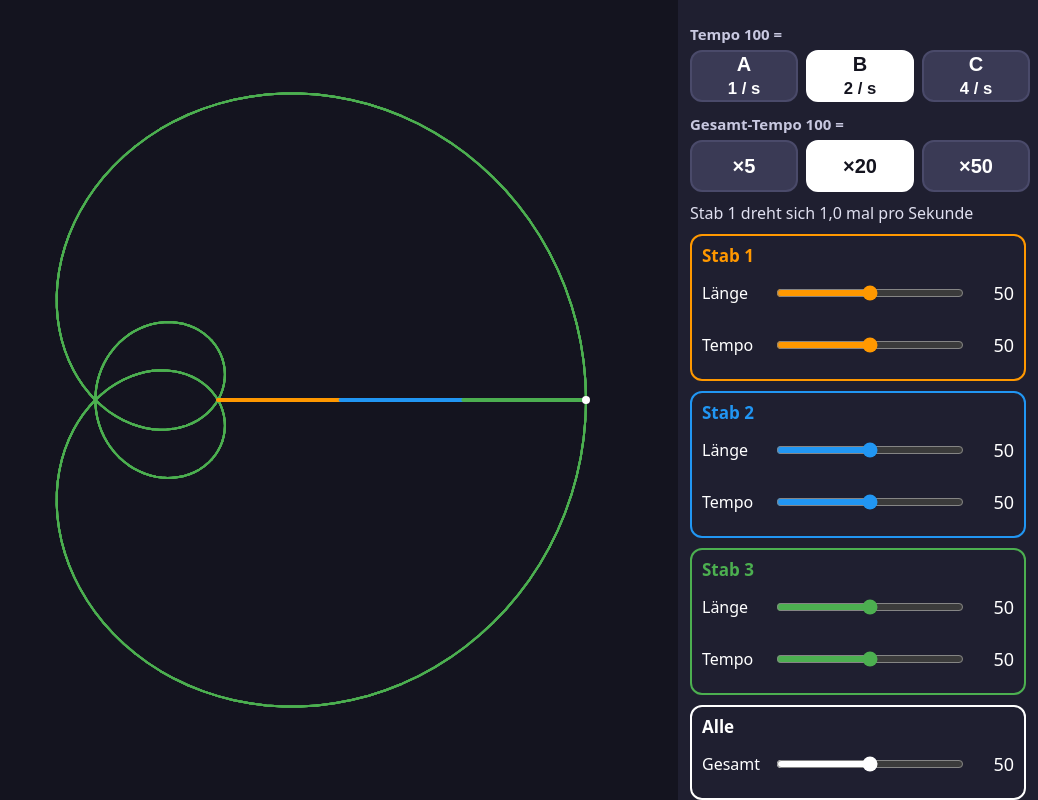
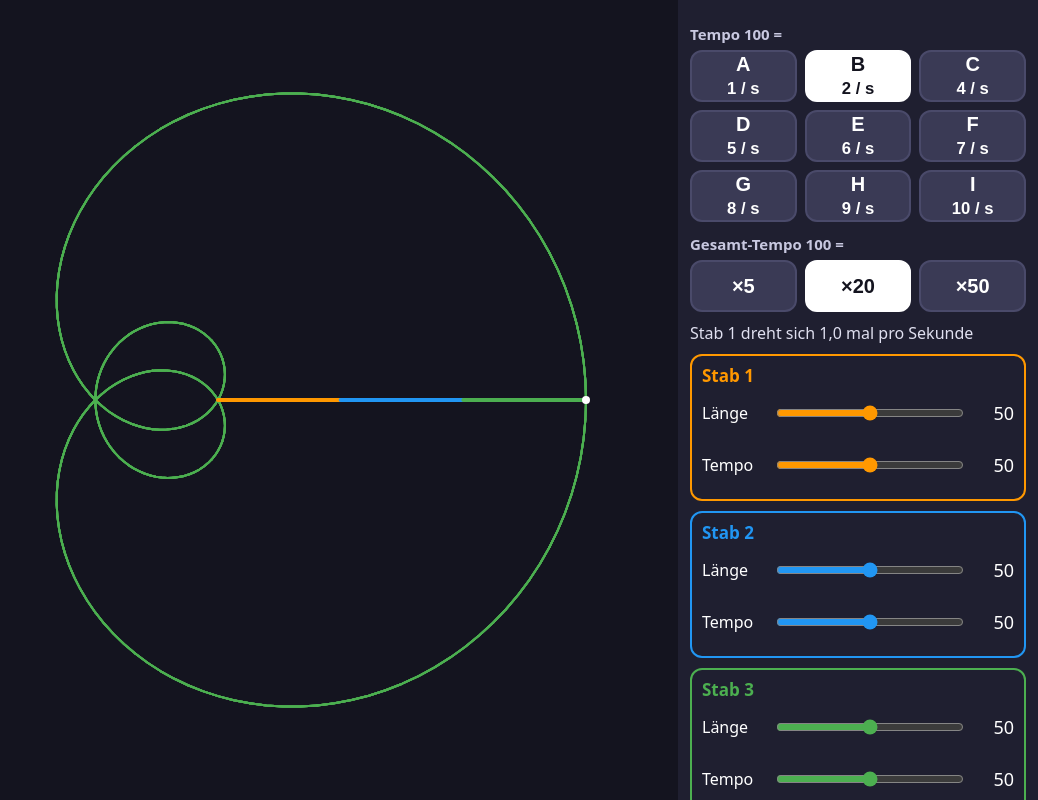
Before and after one commit to Bankai100988/zeigerkette, a plain HTML site: page demos/tempo-demo.html in a window 1280 px wide. Shown: the whole page, without its empty margins (242-1280 px from the left). Drawn offline with Linux system fonts and the light colour scheme.

Commit message:
Demo: Tempo-Varianten D bis I (5 bis 10 pro Sekunde)
Co-Authored-By: Claude Sonnet 5.5 <noreply@anthropic.com>

```diff
--- a/demos/tempo-demo.html
+++ b/demos/tempo-demo.html
@@ -21,8 +21,7 @@
     background: #1f1f30;
   }
   h2 { font-size: 15px; font-weight: 600; margin: 12px 0 6px; color: #c8c8e0; }
-  .reihe { display: flex; gap: 8px; }
-  .reihe button.wahl { flex: 0 0 108px; width: 108px; }
+  .reihe { display: grid; grid-template-columns: repeat(3, 1fr); gap: 8px; }
   button {
     min-height: 52px; font-size: 20px; font-weight: 600;
     border: 2px solid #4a4a6a; border-radius: 12px;
@@ -49,6 +48,12 @@
       <button class="wahl" data-v="1">A<br><small>1 / s</small></button>
       <button class="wahl" data-v="2">B<br><small>2 / s</small></button>
       <button class="wahl" data-v="4">C<br><small>4 / s</small></button>
+      <button class="wahl" data-v="5">D<br><small>5 / s</small></button>
+      <button class="wahl" data-v="6">E<br><small>6 / s</small></button>
+      <button class="wahl" data-v="7">F<br><small>7 / s</small></button>
+      <button class="wahl" data-v="8">G<br><small>8 / s</small></button>
+      <button class="wahl" data-v="9">H<br><small>9 / s</small></button>
+      <button class="wahl" data-v="10">I<br><small>10 / s</small></button>
     </div>
     <h2>Gesamt-Tempo 100 =</h2>
     <div class="reihe" id="reiheB">
```
